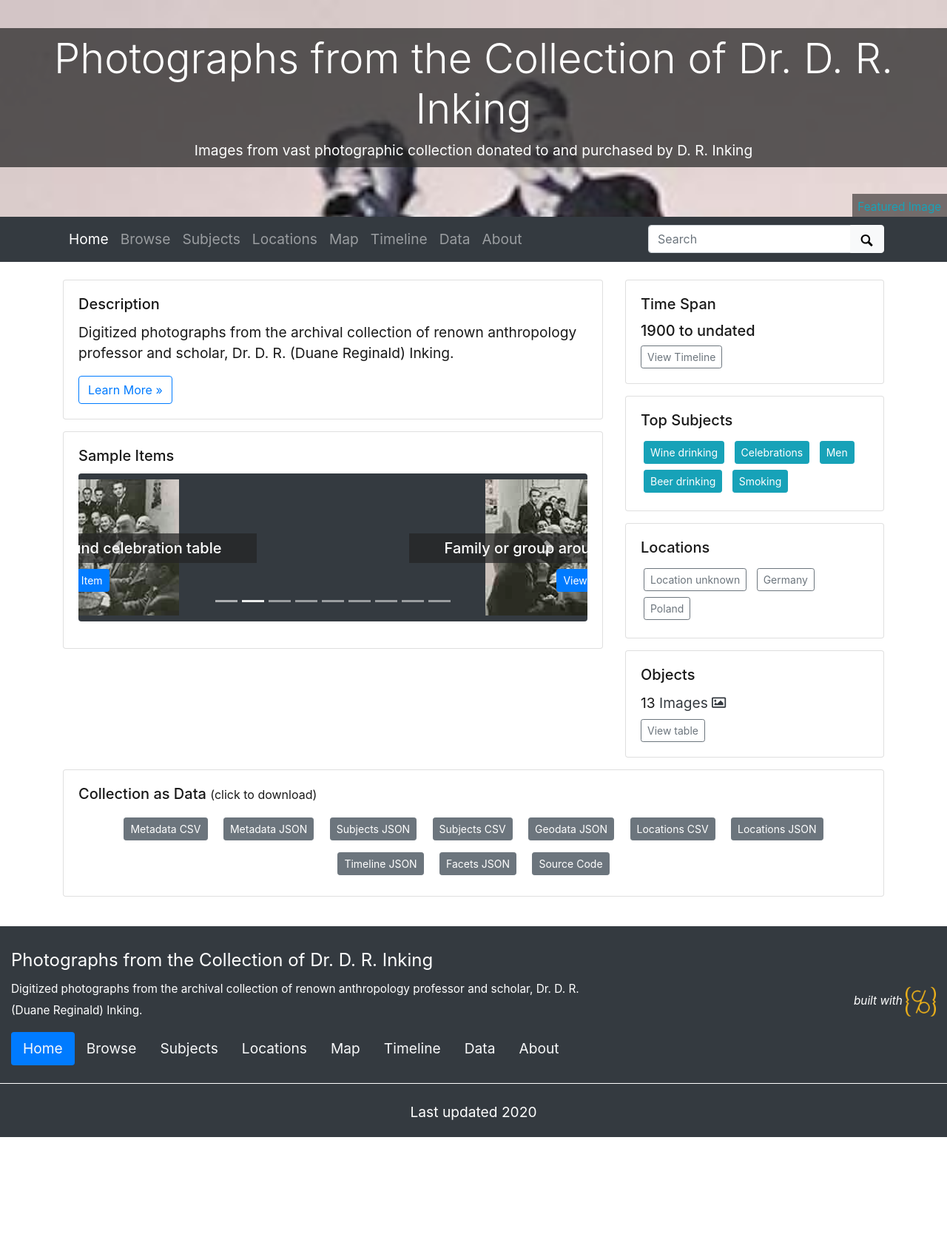
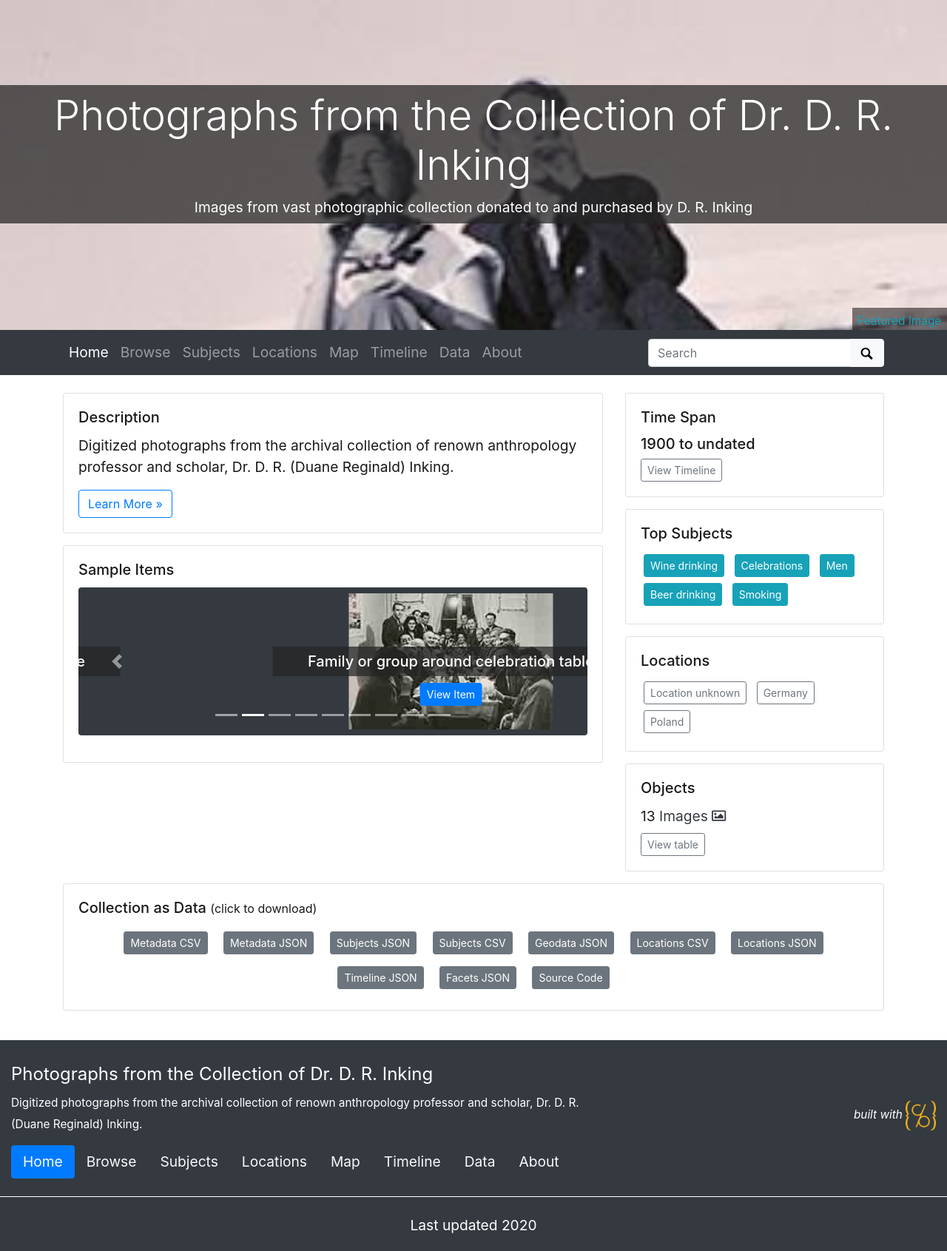
Before and after one commit to cjhmdd/d-r-inking-collection, a Jekyll site: the page built from index.md, in a window 1280 px wide. Shown: the whole page at 74% size. Built offline with Jekyll 4.4.1, drawn with Linux system fonts in a browser that asks for light colours; before the commit the page ends 1537 px from its top, so only the background shows below that.

Commit message:
Update theme.yml

```diff
--- a/_data/theme.yml
+++ b/_data/theme.yml
@@ -10,7 +10,7 @@
 # use either an objectid (from an item in this collect), a relative location of an image in this repo, or a full url to an image elsewhere
 featured-image: coll012
 # optional: add extra padding around collection title for a larger image feature.
-home-title-y-padding: 2em # Default is 8em
+home-title-y-padding: 6em # Default is 8em
 # optional: change position of background image, center, top, bottom
 home-banner-image-position: top # Default is center
 # height of the carousel at the bottom of the home page; this is in px, but just enter a number (don't include "px"). Default is 300
```
